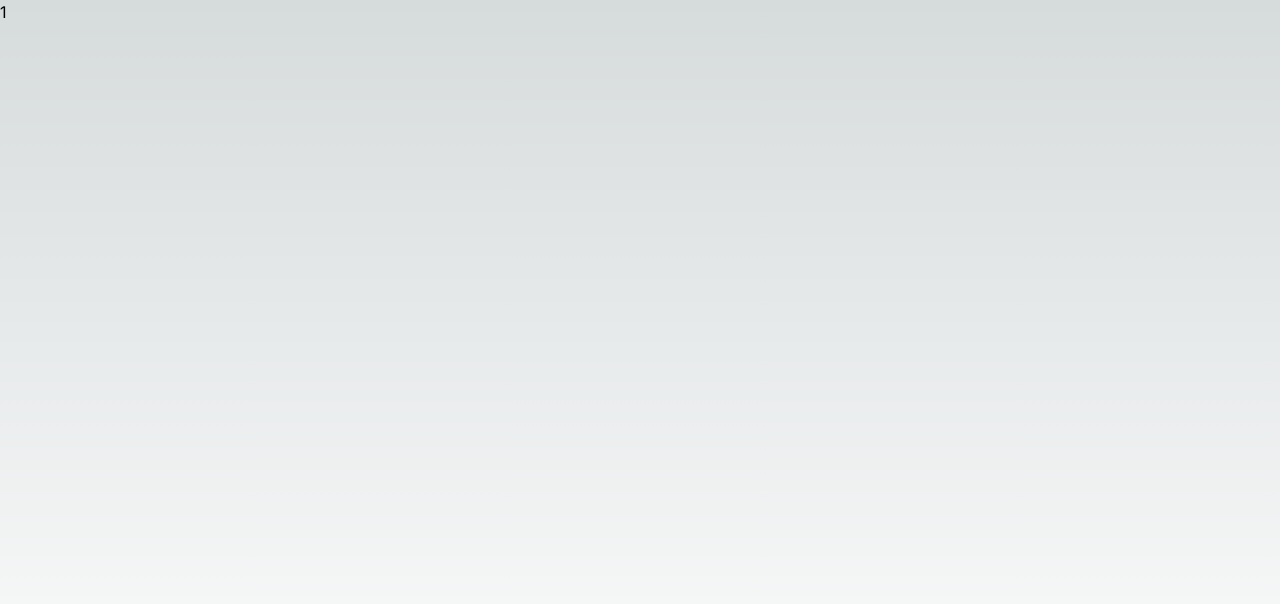
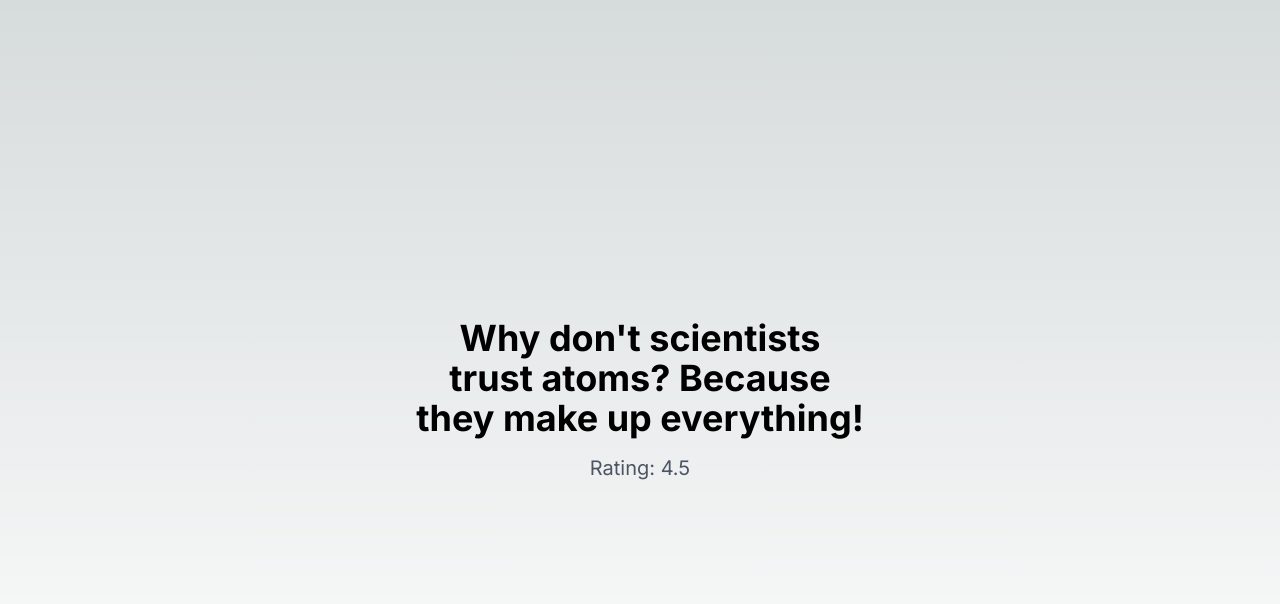
Before and after one commit to Davod0/Next.js-Prisma-MongoDb-intro, a Next.js app: page /joke/1 in a window 1280 px wide. Shown: the top 604 px of the page. Built offline with nearby package versions, Linux system fonts and the light colour scheme.

Commit message:
The page for displaying a joke with text and rating has been completed

```diff
--- a/app/joke/[id]/page.tsx
+++ b/app/joke/[id]/page.tsx
@@ -1,12 +1,21 @@
+import { jokes } from "@/app/data";
 
 interface Props{
     params: {id: string}
 }
 
 export default function JokePge(props: Props){
+    const joke = jokes.find((joke) => joke.id.toString() === props.params.id)
+
+    if(!joke){
+        return (<div>Joke not found</div>);
+    }
     return (
-        <main className="min-h-screen">
-            {props.params.id}
+        <main className="flex flex-col items-center justify-center min-h-screen p-4">
+            <div className="text-center max-w-md w-full">
+                <h2 className="text-4xl font-bold mb-4">{joke.text}</h2>
+                <p className="text-xl text-gray-600">Rating: {joke.rating}</p>
+            </div>
         </main>
     );
 }
```
